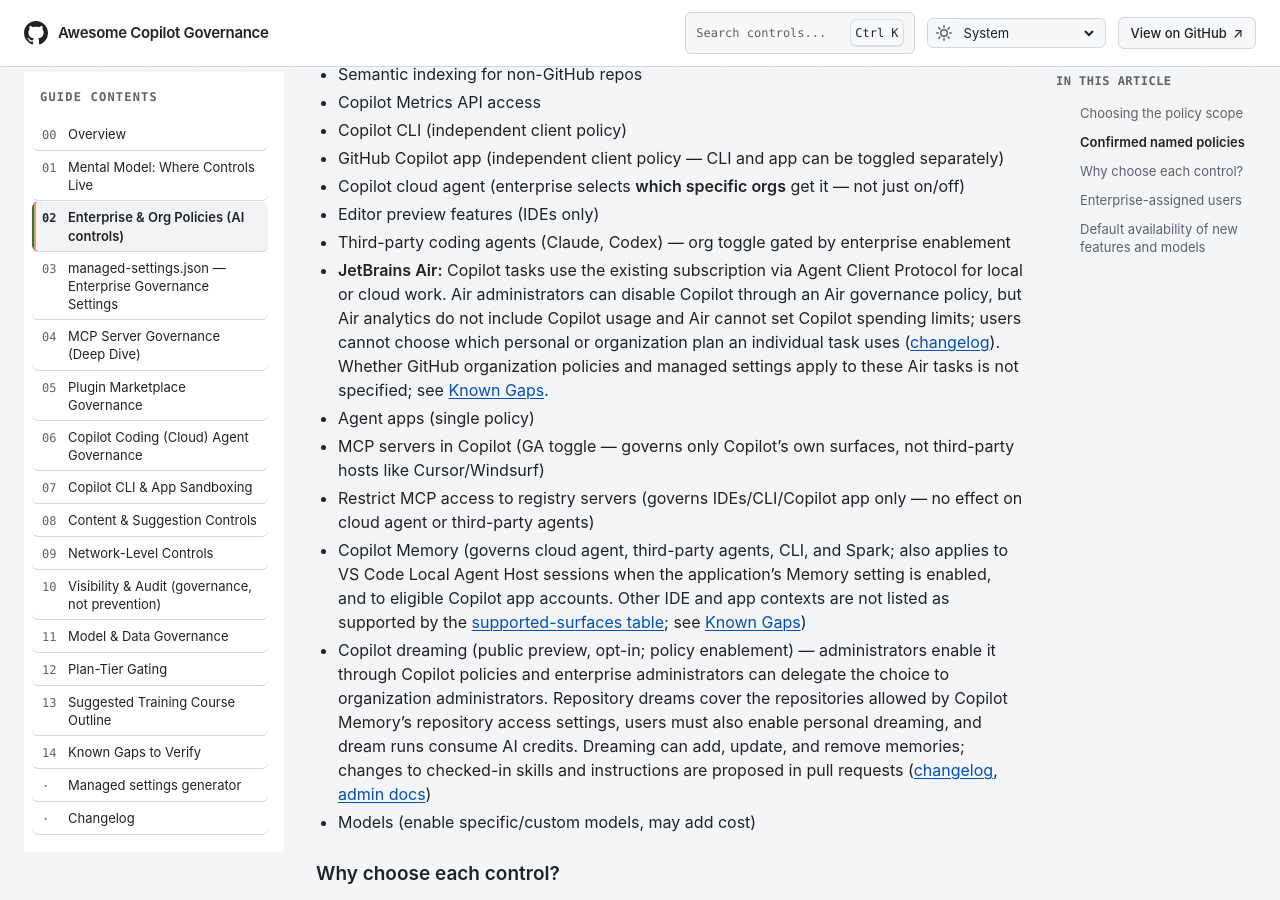
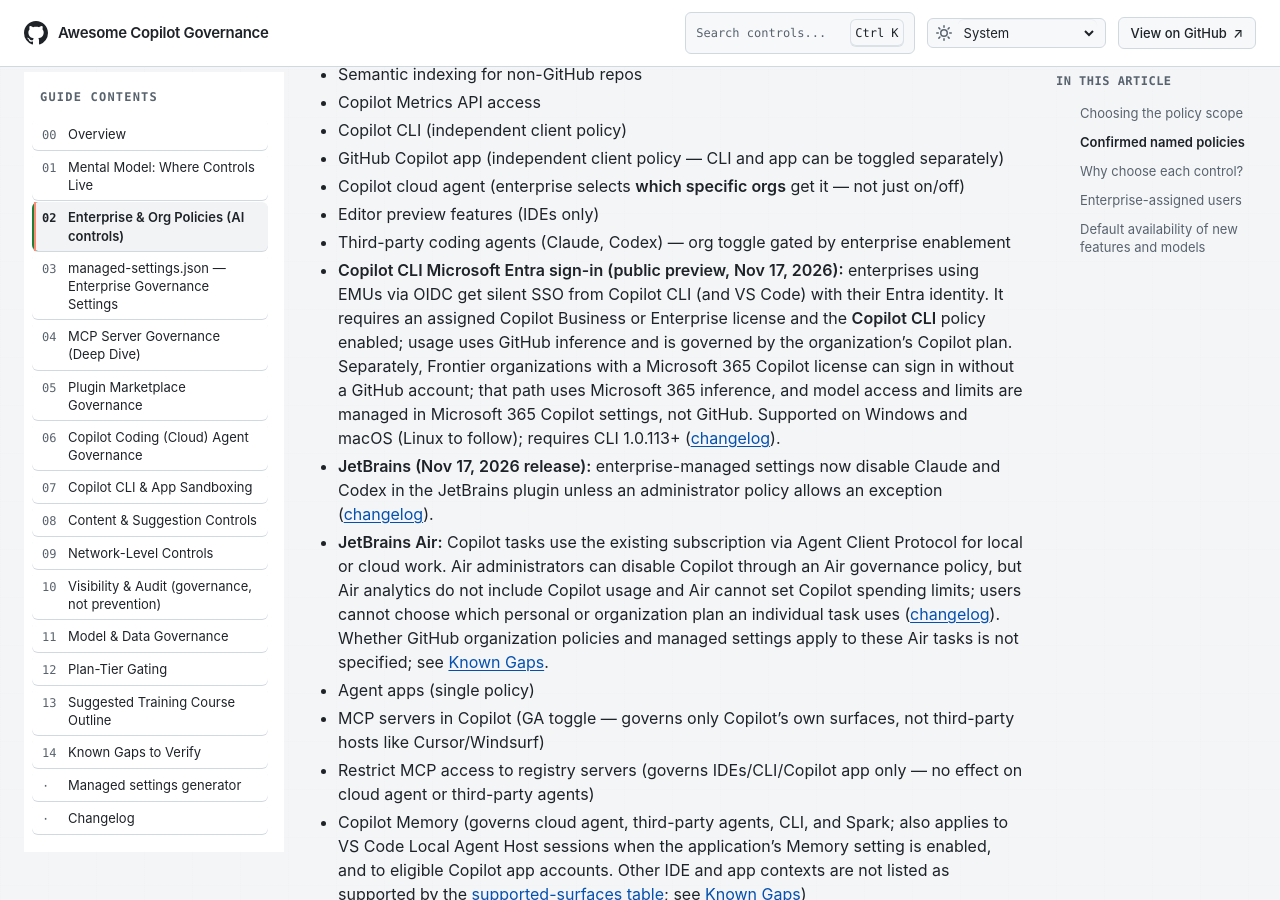
Before and after one commit to beardofedu/copilot-governance-training, a Jekyll site: the page built from docs/sections/enterprise-org-policies.md, in a window 1280 px wide and 900 px high, scrolled down 1851 px. Built offline with Jekyll 4.4.1, drawn with Linux system fonts in a browser that asks for light colours.

Commit message:
Update Copilot governance documentation

```diff
--- a/docs/sections/enterprise-org-policies.md
+++ b/docs/sections/enterprise-org-policies.md
@@ -44,6 +44,8 @@ Treat availability as one layer of governance, not the whole control: enabling a
 - Copilot cloud agent (enterprise selects **which specific orgs** get it — not just on/off)
 - Editor preview features (IDEs only)
 - Third-party coding agents (Claude, Codex) — org toggle gated by enterprise enablement
+- **Copilot CLI Microsoft Entra sign-in (public preview, Nov 17, 2026):** enterprises using EMUs via OIDC get silent SSO from Copilot CLI (and VS Code) with their Entra identity. It requires an assigned Copilot Business or Enterprise license and the **Copilot CLI** policy enabled; usage uses GitHub inference and is governed by the organization's Copilot plan. Separately, Frontier organizations with a Microsoft 365 Copilot license can sign in without a GitHub account; that path uses Microsoft 365 inference, and model access and limits are managed in Microsoft 365 Copilot settings, not GitHub. Supported on Windows and macOS (Linux to follow); requires CLI 1.0.113+ ([changelog](https://github.blog/changelog/2026-11-17-github-copilot-cli-adds-microsoft-entra-sign-in-as-a-preview)).
+- **JetBrains (Nov 17, 2026 release):** enterprise-managed settings now disable Claude and Codex in the JetBrains plugin unless an administrator policy allows an exception ([changelog](https://github.blog/changelog/2026-11-17-github-copilot-in-jetbrains-ignite-releases)).
 - **JetBrains Air:** Copilot tasks use the existing subscription via Agent Client Protocol for local or cloud work. Air administrators can disable Copilot through an Air governance policy, but Air analytics do not include Copilot usage and Air cannot set Copilot spending limits; users cannot choose which personal or organization plan an individual task uses ([changelog](https://github.blog/changelog/2026-11-03-github-copilot-is-now-available-in-jetbrains-air)). Whether GitHub organization policies and managed settings apply to these Air tasks is not specified; see [Known Gaps]({{ '/sections/known-gaps/' | relative_url }}).
 - Agent apps (single policy)
 - MCP servers in Copilot (GA toggle — governs only Copilot's own surfaces, not third-party hosts like Cursor/Windsurf)
```
Also changed, not shown: docs/sections/audit-visibility.md (+1 -0 lines), docs/sections/model-data-governance.md (+1 -0 lines), docs/CHANGELOG.md.
